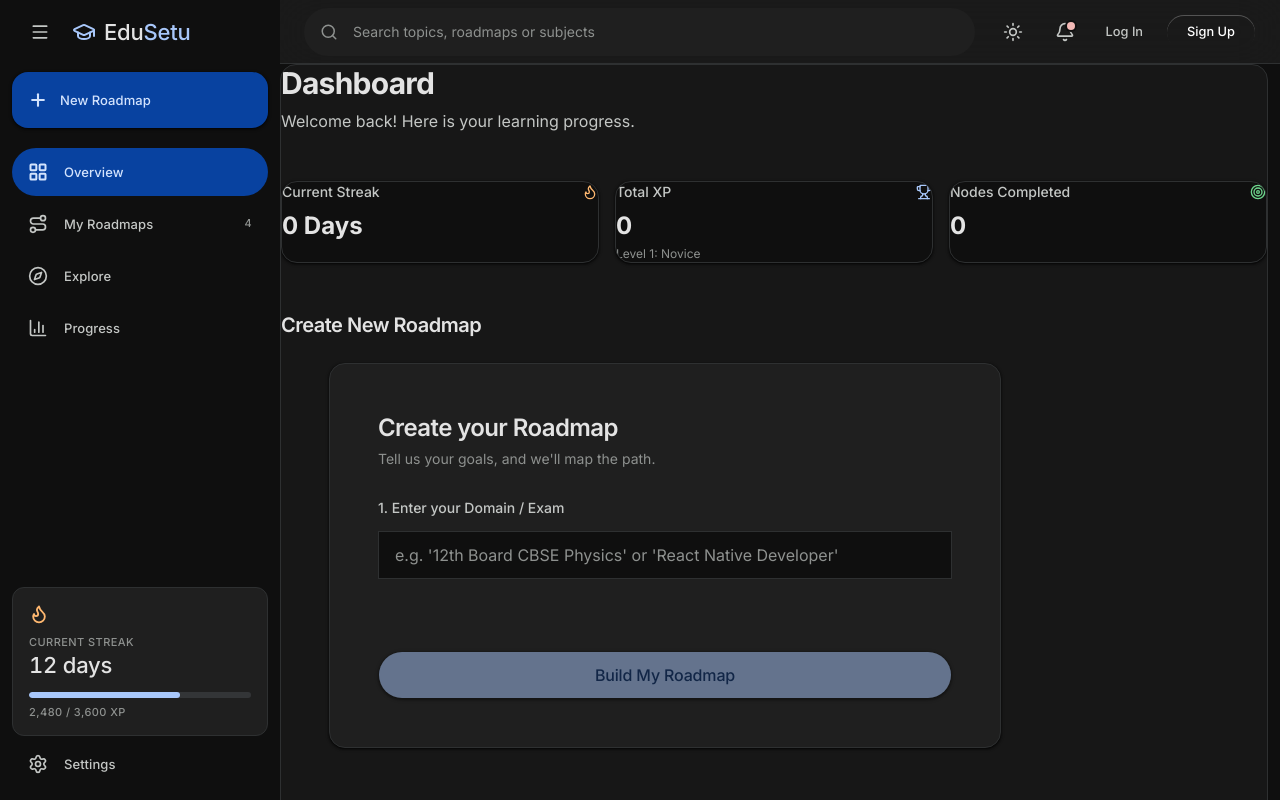
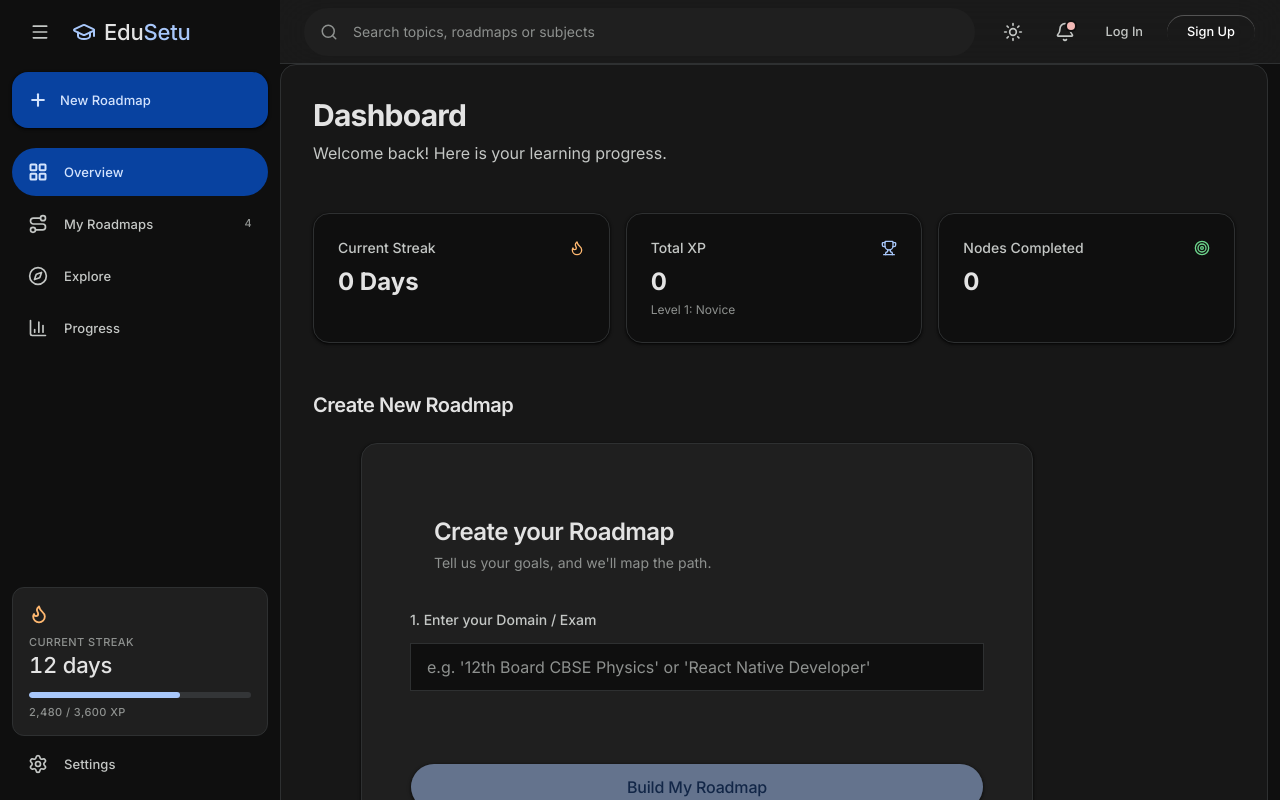
Before and after one commit to kd2606/edusetu, a Next.js app: page /dashboard in a window 1280 px wide. Built offline with nearby package versions, Linux system fonts and the light colour scheme; no server answers.

Commit message:
style: fix dashboard layout padding, fix card padding, and hide global scrollbar

```diff
--- a/src/app/dashboard/page.tsx
+++ b/src/app/dashboard/page.tsx
@@ -67,7 +67,7 @@ export default function DashboardPage() {
   }
 
   return (
-    <div className="space-y-12">
+    <div className="p-6 md:p-8 space-y-12 max-w-6xl mx-auto w-full">
       <div>
         <h1 className="text-3xl font-bold tracking-tight text-on-surface">Dashboard</h1>
         <p className="text-on-surface-variant mt-2">Welcome back! Here is your learning progress.</p>
--- a/src/app/globals.css
+++ b/src/app/globals.css
@@ -145,13 +145,24 @@
 }
 
 @layer base {
-  * { border-color: var(--color-outline-variant); }
   body {
     background: var(--color-background);
     color: var(--color-on-surface);
     font-family: var(--font-sans, Inter, sans-serif);
     -webkit-font-smoothing: antialiased;
     text-rendering: optimizeLegibility;
+  }
+
+  /* Hide scrollbar for Chrome, Safari and Opera */
+  ::-webkit-scrollbar {
+    display: none;
+  }
+
+  /* Hide scrollbar for IE, Edge and Firefox */
+  * {
+    -ms-overflow-style: none;  /* IE and Edge */
+    scrollbar-width: none;  /* Firefox */
+    border-color: var(--color-outline-variant);
   }
 
   :where(a, button, input, select, textarea, [tabindex]):focus-visible {
--- a/src/components/ui/card.tsx
+++ b/src/components/ui/card.tsx
@@ -25,7 +25,7 @@ function CardHeader({ className, ...props }: React.ComponentProps<"div">) {
     <div
       data-slot="card-header"
       className={cn(
-        "group/card-header @container/card-header grid auto-rows-min items-start gap-1 rounded-t-xl px-(--card-spacing) has-data-[slot=card-action]:grid-cols-[1fr_auto] has-data-[slot=card-description]:grid-rows-[auto_auto] [.border-b]:pb-(--card-spacing)",
+        "group/card-header @container/card-header grid auto-rows-min items-start gap-1 rounded-t-xl p-6 pb-2 has-data-[slot=card-action]:grid-cols-[1fr_auto] has-data-[slot=card-description]:grid-rows-[auto_auto]",
         className
       )}
       {...props}
@@ -73,7 +73,7 @@ function CardContent({ className, ...props }: React.ComponentProps<"div">) {
   return (
     <div
       data-slot="card-content"
-      className={cn("px-(--card-spacing)", className)}
+      className={cn("p-6 pt-0", className)}
       {...props}
     />
   )
@@ -84,7 +84,7 @@ function CardFooter({ className, ...props }: React.ComponentProps<"div">) {
     <div
       data-slot="card-footer"
       className={cn(
-        "flex items-center rounded-b-xl border-t bg-muted/50 p-(--card-spacing)",
+        "flex items-center rounded-b-xl border-t bg-muted/50 p-6",
         className
       )}
       {...props}
```
